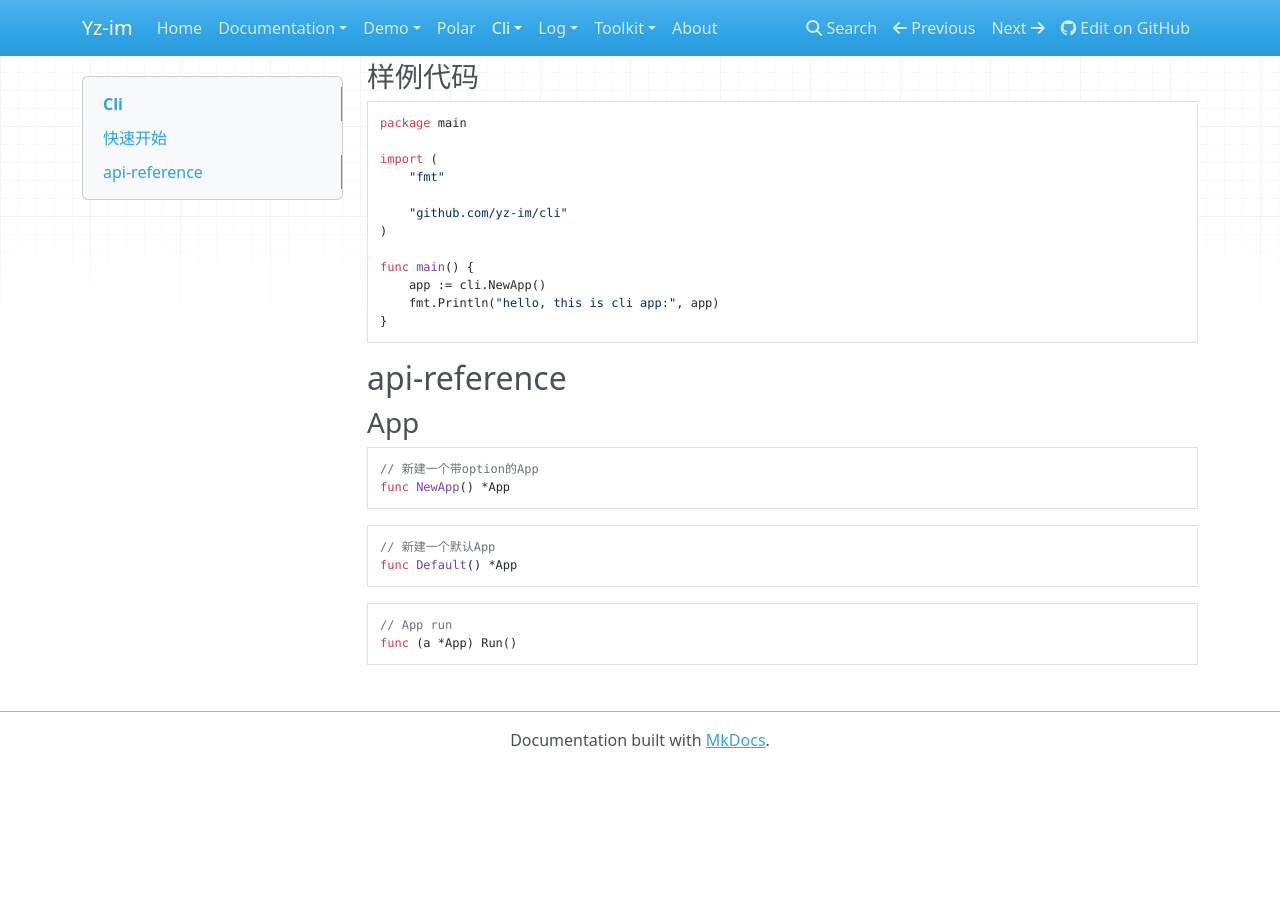
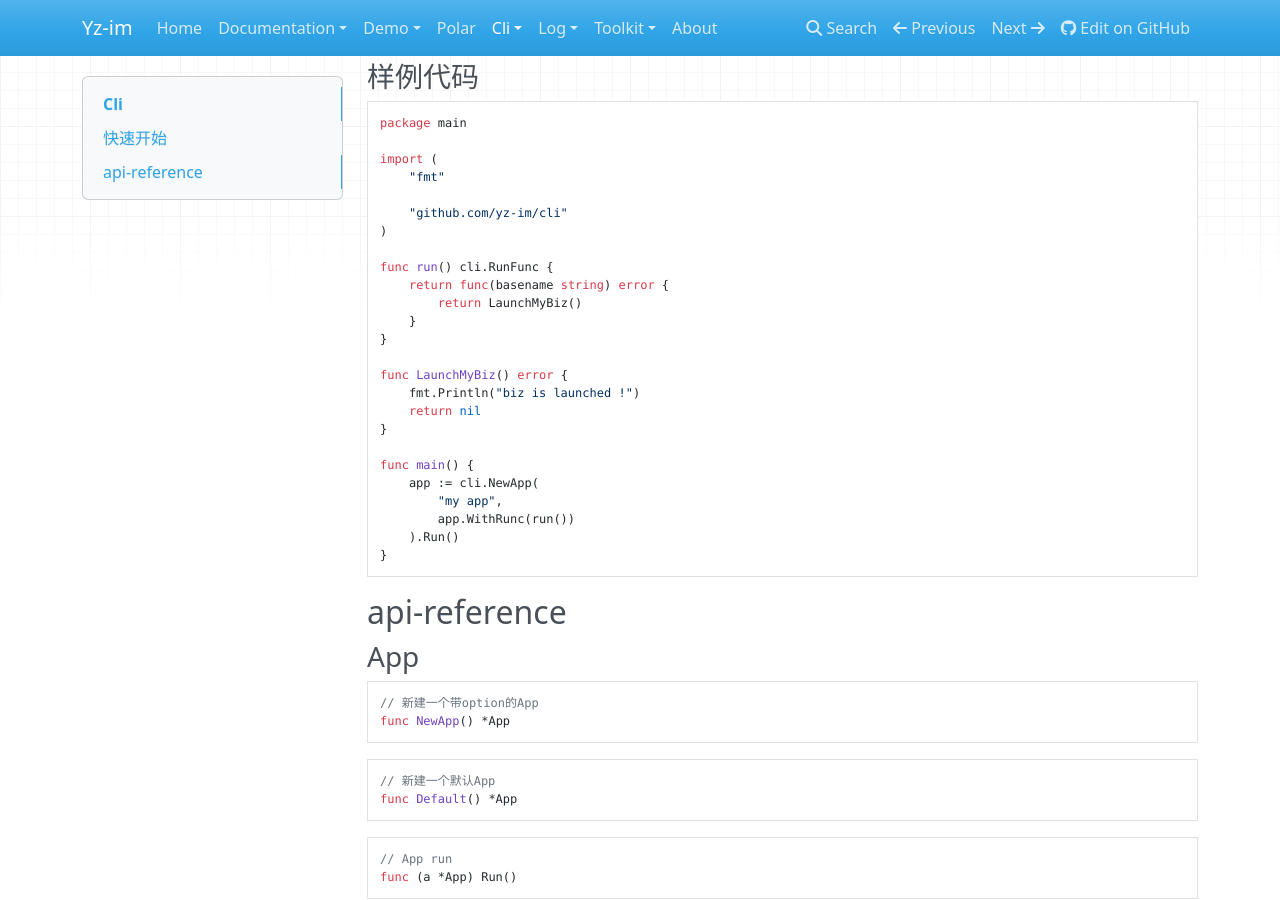
Before and after one commit to yz-im/yz-im.github.io, an MkDocs documentation site: the page built from docs/cli/intro.md, in a window 1280 px wide and 900 px high, scrolled down 486 px. Built offline with MkDocs 1.6.1, drawn with Linux system fonts in a browser that asks for light colours; nearby versions of some CDN libraries; before the commit the page ends 1254 px from its top, so only the background shows below that.

Commit message:
updte: update cli intro

````diff
--- a/docs/cli/intro.md
+++ b/docs/cli/intro.md
@@ -25,9 +25,22 @@ import (
 	"github.com/yz-im/cli"
 )
 
+func run() cli.RunFunc {
+	return func(basename string) error {
+		return LaunchMyBiz()
+	}
+}
+
+func LaunchMyBiz() error {
+	fmt.Println("biz is launched !")
+	return nil
+}
+
 func main() {
-	app := cli.NewApp()
-	fmt.Println("hello, this is cli app:", app)
+	app := cli.NewApp(
+		"my app",
+		app.WithRunc(run())
+	).Run()
 }
 ```
 ## api-reference
````
